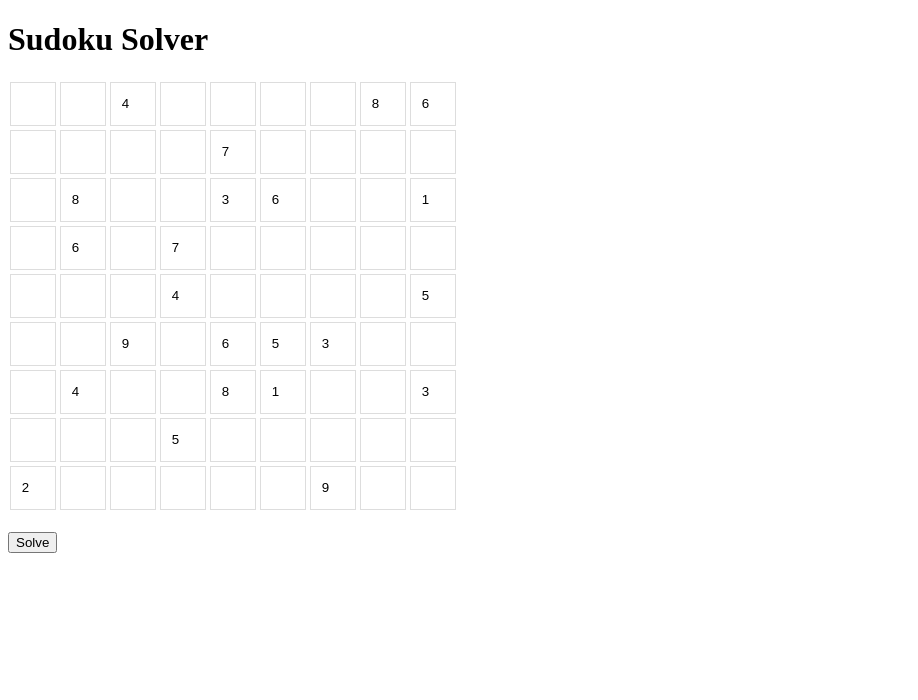
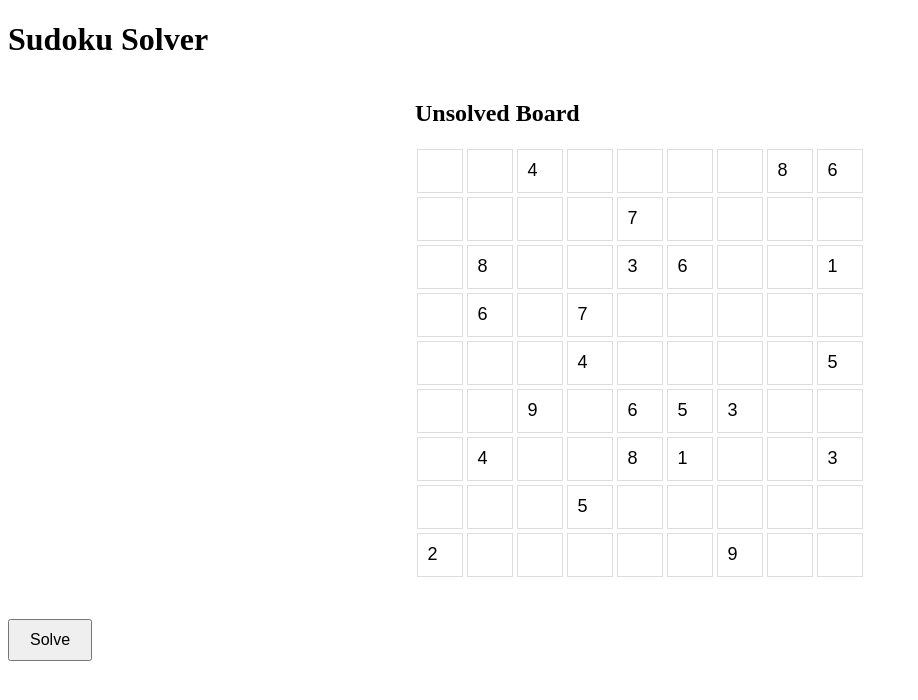
Before and after one commit to 8michael8/sudokuProject, a React (Create React App) app in the folder client/: page / in a window 1280 px wide. Shown: the top 700 px of the page, without its empty margins (0-918 px from the left). Built offline with nearby package versions, Linux system fonts and the light colour scheme.

Commit message:
Front End Design and Back End Logic completed

```diff
--- a/client/src/App.css
+++ b/client/src/App.css
@@ -1,3 +1,10 @@
+.boards-container {
+  display: flex;
+  justify-content: center;
+  gap: 20px;
+  margin-top: 20px;
+}
+
 .board {
   display: flex;
   flex-direction: column;
@@ -14,8 +21,16 @@
   text-align: center;
   border: 1px solid #ddd;
   margin: 2px;
+  font-size: 18px;
 }
 
 .solved-cell {
   background-color: #f0f0f0;
 }
+
+button {
+  margin-top: 20px;
+  padding: 10px 20px;
+  font-size: 16px;
+  cursor: pointer;
+}
--- a/client/src/App.js
+++ b/client/src/App.js
@@ -1,4 +1,4 @@
-import React, { useState, useEffect } from 'react';
+import React, { useState } from 'react';
 import './App.css';
 
 function App() {
@@ -41,8 +41,11 @@ function App() {
   };
 
   return (
+    <div className="App">
+      <h1>Sudoku Solver</h1>
+      <div className="boards-container">
         <div>
-      <h1>Sudoku Solver</h1>
+          <h2>Unsolved Board</h2>
           <div className="board">
             {board.map((row, rowIndex) => (
               <div key={rowIndex} className="row">
@@ -58,8 +61,7 @@ function App() {
               </div>
             ))}
           </div>
-      <button onClick={handleSubmit}>Solve</button>
-      {loading && <p>Loading...</p>}
+        </div>
         {solvedBoard && (
           <div>
             <h2>Solved Board</h2>
@@ -77,6 +79,9 @@ function App() {
           </div>
         )}
       </div>
+      <button onClick={handleSubmit}>Solve</button>
+      {loading && <p>Loading...</p>}
+    </div>
   );
 }
 
```
Lines whose indentation alone changed are shown as unchanged.
